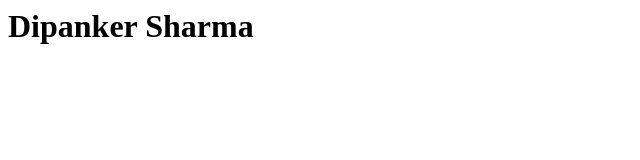
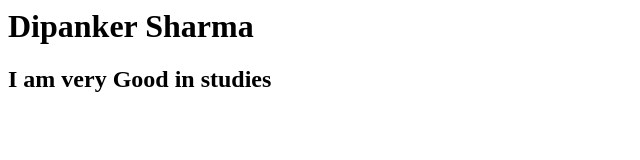
Before and after one commit to dipankersharma/smoethingnew, a plain HTML site: page index.html in a window 1280 px wide. Shown: the whole page, without its empty margins (0-640 px from the left). Drawn offline with Linux system fonts and the light colour scheme.

Commit message:
adding features in another branch

```diff
--- a/index.html
+++ b/index.html
@@ -1 +1,2 @@
 <h1>Dipanker Sharma</h1>
+<h2>I am very Good in studies</h2>
```
